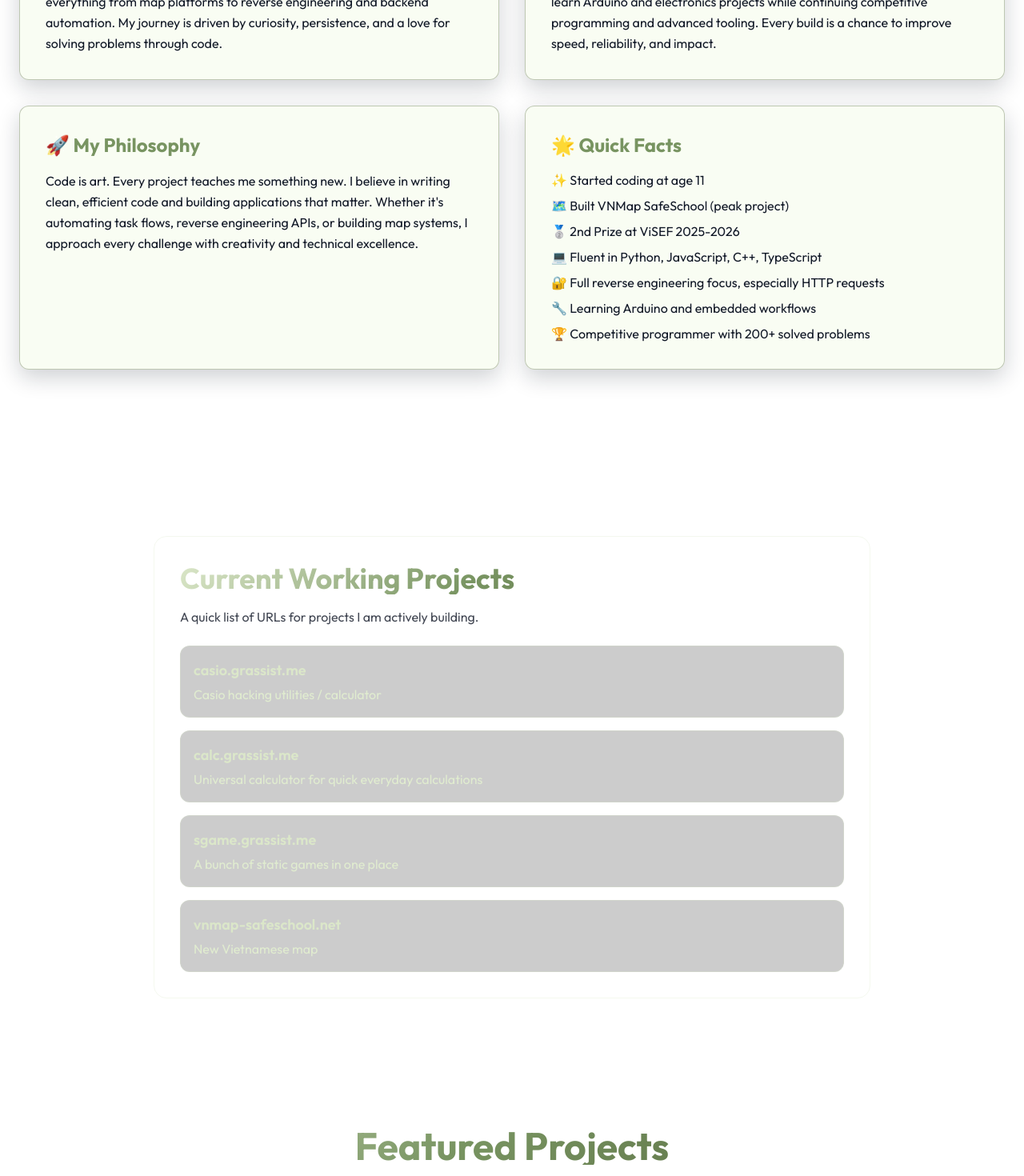
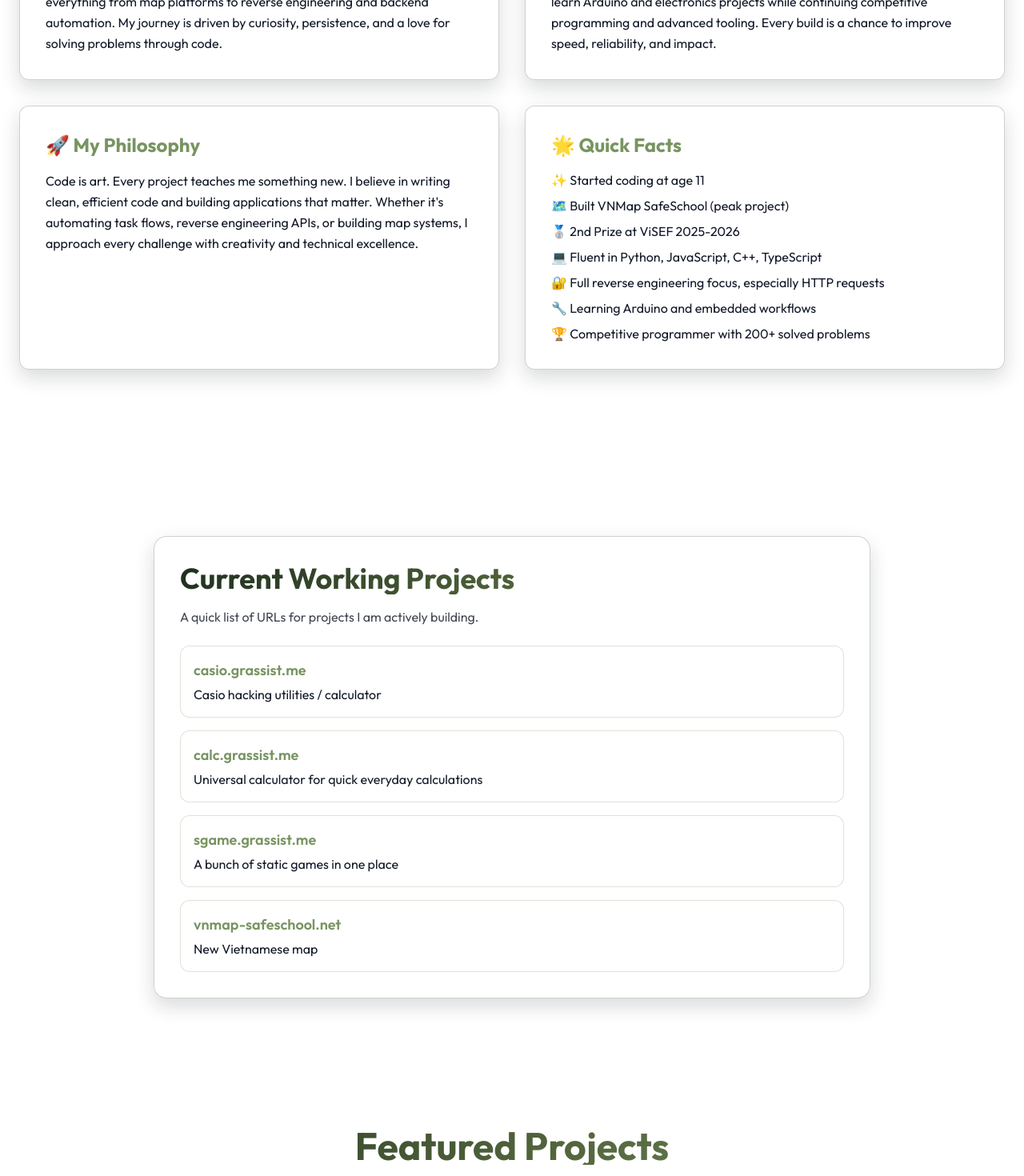
Before and after one commit to mynameisgrass/pfp, a Next.js app: page / in a window 1280 px wide. Shown: the part 1120-2590 px from the top of the page at 80% size. Built offline with nearby package versions, Linux system fonts and the light colour scheme.

Commit message:
update GUI

```diff
--- a/components/Contact.tsx
+++ b/components/Contact.tsx
@@ -74,7 +74,7 @@ export default function Contact({ lang }: ContactProps) {
             {contactLinks.map((item, index) => (
               <div
                 key={index}
-                className="card-glow p-4 rounded-lg backdrop-blur-sm hover:bg-primary/5 transition-all"
+                className="card-glow p-4 rounded-lg backdrop-blur-sm hover:bg-white/95 transition-all"
               >
                 <div className="flex items-center gap-4">
                   <span className="text-3xl">{item.icon}</span>
@@ -141,13 +141,13 @@ export default function Contact({ lang }: ContactProps) {
 
             <button
               type="submit"
-              className="w-full px-6 py-3 rounded-lg bg-gradient-to-r from-primary to-secondary text-dark font-bold hover:shadow-2xl hover:shadow-primary/50 transition-all"
+              className="w-full px-6 py-3 rounded-lg bg-gradient-to-r from-primary to-secondary text-white font-bold hover:shadow-2xl hover:shadow-primary/50 transition-all"
             >
               {lang === 'vi' ? 'Gửi tin nhắn' : 'Send Message'}
             </button>
 
             {submitted && (
-              <div className="success-message text-center text-green-400 font-semibold">
+              <div className="success-message text-center text-secondary font-semibold">
                 {lang === 'vi' ? '✨ Đã nhận tin! Mình sẽ phản hồi sớm.' : '✨ Message received! I\'ll get back to you soon.'}
               </div>
             )}
--- a/components/CurrentProjects.tsx
+++ b/components/CurrentProjects.tsx
@@ -35,7 +35,7 @@ const workingProjects = [
 export default function CurrentProjects({ lang }: CurrentProjectsProps) {
   return (
     <section id="current-projects" className="py-20 px-4 md:px-6 relative">
-      <div className="max-w-4xl mx-auto glass-effect rounded-2xl p-6 md:p-8 border border-accent/30">
+      <div className="max-w-4xl mx-auto card-glow rounded-2xl p-6 md:p-8">
         <h2 className="text-3xl md:text-4xl font-bold gradient-text mb-4">
           {lang === 'vi' ? 'Dự án đang làm' : 'Current Working Projects'}
         </h2>
@@ -52,11 +52,11 @@ export default function CurrentProjects({ lang }: CurrentProjectsProps) {
               href={project.url}
               target="_blank"
               rel="noopener noreferrer"
-              className="block rounded-xl border border-accent/30 bg-black/20 p-4 hover:bg-black/30 transition-colors"
+              className="block rounded-xl border border-primary/25 bg-white/80 p-4 hover:bg-white/95 transition-colors"
             >
               <div className="flex flex-col gap-1">
-                <span className="text-lg font-semibold text-accent">{project.name}</span>
-                <span className="text-txtbody">
+                <span className="text-lg font-semibold text-primary">{project.name}</span>
+                <span className="text-nature">
                   {lang === 'vi' ? project.descriptionVi : project.descriptionEn}
                 </span>
               </div>
--- a/components/Footer.tsx
+++ b/components/Footer.tsx
@@ -98,33 +98,33 @@ export default function Footer({ lang }: FooterProps) {
   }
 
   return (
-    <footer className="relative border-t border-emerald-400/50 py-12 px-6 mt-20 bg-gradient-to-b from-white to-emerald-100">
+    <footer className="relative border-t border-primary/35 py-12 px-6 mt-20">
       <div className="max-w-7xl mx-auto text-center">
-        <p className="text-black/80 mb-4 font-medium">
-          {lang === 'vi' ? 'Tao boi' : 'Crafted by'} <span className="text-emerald-800 font-bold">_woospiegrassy_</span>
+        <p className="text-nature/80 mb-4 font-medium">
+          {lang === 'vi' ? 'Tao boi' : 'Crafted by'} <span className="text-primary font-bold">_woospiegrassy_</span>
         </p>
-        <p className="text-sm text-black/70">
+        <p className="text-sm text-nature/70">
           {lang === 'vi'
               ? `© ${currentYear} woospiegrassy. Bảo lưu mọi quyền. | Xây dựng với React, Next.js & Tailwind CSS`
             : `© ${currentYear} woospiegrassy. All rights reserved. | Made with React, Next.js & Tailwind CSS`}
         </p>
         <div className="mt-6 flex justify-center gap-6">
-          <a href="https://github.com/mynameisgrass" target="_blank" rel="noopener noreferrer" className="text-emerald-900/85 hover:text-emerald-700 transition-colors font-medium">
+          <a href="https://github.com/mynameisgrass" target="_blank" rel="noopener noreferrer" className="text-secondary hover:text-primary transition-colors font-medium">
             GitHub
           </a>
-          <a href="https://discord.com/users/1113641373975990383" target="_blank" rel="noopener noreferrer" className="text-emerald-900/85 hover:text-emerald-700 transition-colors font-medium">
+          <a href="https://discord.com/users/1113641373975990383" target="_blank" rel="noopener noreferrer" className="text-secondary hover:text-primary transition-colors font-medium">
             Discord
           </a>
-          <a href="mailto:hailongn789@gmail.com" className="text-emerald-900/85 hover:text-emerald-700 transition-colors font-medium">
+          <a href="mailto:hailongn789@gmail.com" className="text-secondary hover:text-primary transition-colors font-medium">
             Email
           </a>
         </div>
 
-        <div className="mt-8 rounded-xl border border-emerald-500/50 bg-gradient-to-br from-white to-emerald-100 p-5 text-left shadow-lg shadow-emerald-200/50">
-          <h3 className="text-lg font-bold text-emerald-900 text-center mb-2">
+        <div className="mt-8 rounded-xl border border-primary/35 bg-white/82 backdrop-blur-sm p-5 text-left shadow-lg shadow-black/10">
+          <h3 className="text-lg font-bold text-secondary text-center mb-2">
             {lang === 'vi' ? 'Ung ho / Donation' : 'Donation'}
           </h3>
-          <p className="text-sm text-black/70 text-center mb-4">
+          <p className="text-sm text-nature/70 text-center mb-4">
             {lang === 'vi'
               ? 'Neu ban muon ung ho, hay gui toi mot trong cac dia chi ben duoi.'
               : 'If you want to support my work, you can donate using one of the addresses below.'}
@@ -134,10 +134,10 @@ export default function Footer({ lang }: FooterProps) {
             {donationAddresses.map((wallet) => (
               <div
                 key={wallet.network}
-                className="rounded-lg border border-emerald-300 bg-white/95 p-3"
+                className="rounded-lg border border-primary/30 bg-white/88 p-3"
               >
                 <div className="flex items-start gap-3">
-                  <div className="h-9 w-9 shrink-0 rounded-full border border-emerald-300 bg-emerald-50 flex items-center justify-center overflow-hidden">
+                  <div className="h-9 w-9 shrink-0 rounded-full border border-primary/30 bg-white flex items-center justify-center overflow-hidden">
                     {wallet.logoUrl && !brokenLogos[wallet.network] ? (
                       <img
                         src={wallet.logoUrl}
@@ -148,19 +148,19 @@ export default function Footer({ lang }: FooterProps) {
                         }}
                       />
                     ) : (
-                      <span className="text-[10px] font-bold text-emerald-800 leading-none">{wallet.logoFallback}</span>
+                      <span className="text-[10px] font-bold text-primary leading-none">{wallet.logoFallback}</span>
                     )}
                   </div>
 
                   <div className="min-w-0 flex-1">
-                    <p className="text-sm font-semibold text-emerald-900 mb-1">{wallet.network}</p>
-                    <p className="text-xs md:text-sm font-mono text-black break-all">{wallet.address}</p>
+                    <p className="text-sm font-semibold text-secondary mb-1">{wallet.network}</p>
+                    <p className="text-xs md:text-sm font-mono text-nature break-all">{wallet.address}</p>
                   </div>
 
                   <button
                     type="button"
                     onClick={() => handleCopy(wallet.network, wallet.address)}
-                    className="shrink-0 rounded-md border border-emerald-500 px-3 py-1.5 text-xs text-white bg-emerald-700 hover:bg-emerald-800 transition-colors font-semibold"
+                    className="shrink-0 rounded-md border border-secondary px-3 py-1.5 text-xs text-white bg-secondary hover:bg-dark transition-colors font-semibold"
                   >
                     {copiedNetwork === wallet.network
                       ? (lang === 'vi' ? 'Da copy' : 'Copied')
--- a/pages/index.tsx
+++ b/pages/index.tsx
@@ -50,7 +50,7 @@ export default function Home() {
 
       <div className="relative min-h-screen overflow-hidden">
         <AnimatedBackground />
-        <div className="absolute inset-0 bg-white/35 pointer-events-none" style={{ zIndex: 1 }} />
+        <div className="absolute inset-0 bg-white/25 pointer-events-none" style={{ zIndex: 1 }} />
 
         <Header isScrolled={isScrolled} lang={lang} setLang={setLang} />
         <main className="relative z-10">
--- a/styles/globals.css
+++ b/styles/globals.css
@@ -52,20 +52,20 @@ body {
 }
 
 .gradient-text {
-  background: linear-gradient(135deg, #DBE7C9 0%, #789461 45%, #50623A 100%);
+  background: linear-gradient(135deg, #1E2F1E 0%, #50623A 52%, #789461 100%);
   -webkit-background-clip: text;
   -webkit-text-fill-color: transparent;
   background-clip: text;
 }
 
 .glow {
-  text-shadow: 0 0 16px rgba(219, 231, 201, 0.35);
+  text-shadow: 0 0 16px rgba(30, 47, 30, 0.22);
 }
 
 .card-glow {
-  box-shadow: 0 10px 28px rgba(17, 24, 39, 0.2);
-  border: 1px solid rgba(80, 98, 58, 0.35);
-  background: rgba(248, 253, 240, 0.8);
+  box-shadow: 0 10px 24px rgba(17, 24, 39, 0.16);
+  border: 1px solid rgba(80, 98, 58, 0.28);
+  background: rgba(255, 255, 255, 0.86);
 }
 
 .card-hover {
@@ -73,16 +73,16 @@ body {
 }
 
 .card-hover:hover {
-  box-shadow: 0 16px 40px rgba(17, 24, 39, 0.26);
-  border: 1px solid rgba(80, 98, 58, 0.6);
+  box-shadow: 0 16px 36px rgba(17, 24, 39, 0.2);
+  border: 1px solid rgba(80, 98, 58, 0.45);
   transform: translateY(-5px);
-  background: rgba(248, 253, 240, 0.94);
+  background: rgba(255, 255, 255, 0.94);
 }
 
 .neon-border {
   border: 1.5px solid #789461;
   box-shadow: 0 0 10px rgba(120, 148, 97, 0.45), inset 0 0 10px rgba(120, 148, 97, 0.15);
-  background: rgba(248, 253, 240, 0.9);
+  background: rgba(255, 255, 255, 0.9);
 }
 
 button {
```
